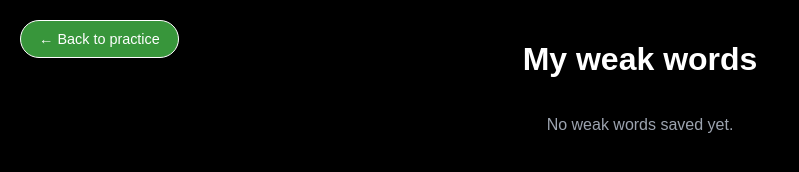
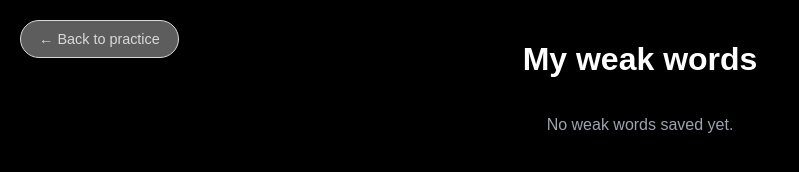
Before and after one commit to owamus/arabic-learning-project, a website: page frontend/weak.html in a window 1280 px wide. In both pictures the pointer is over the link "← Back to practice". Shown: the whole page, without its empty margins (0-799 px from the left). Drawn offline with Linux system fonts and the light colour scheme.

Commit message:
changed colour of the review weak words button

```diff
--- a/frontend/script.css
+++ b/frontend/script.css
@@ -278,7 +278,8 @@ button:disabled:hover {
   transition: background-color 0.12s ease;
 }
 .weak-link:hover {
-  background: rgba(74, 198, 78, 0.76);
+  background: rgb(110, 110, 110);
+  opacity: 0.85;
 }
 .weak-heading {
   color: white;
```
